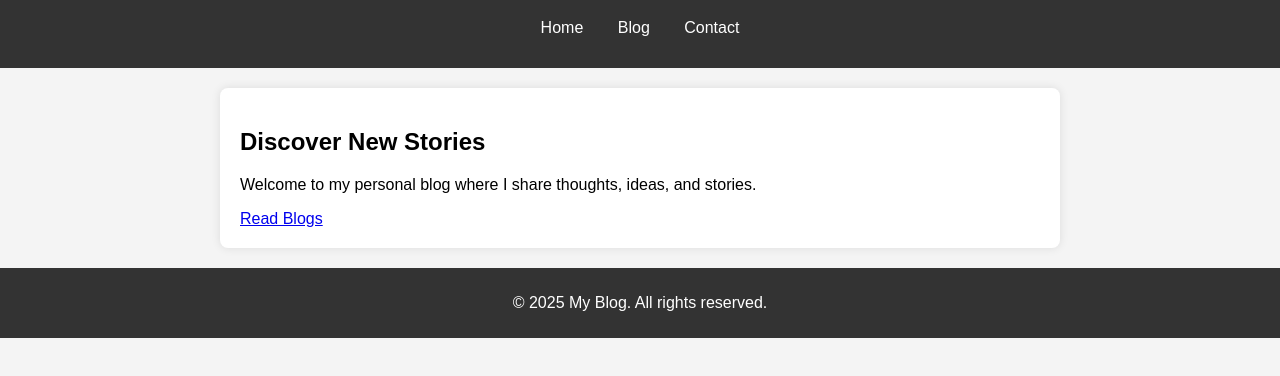
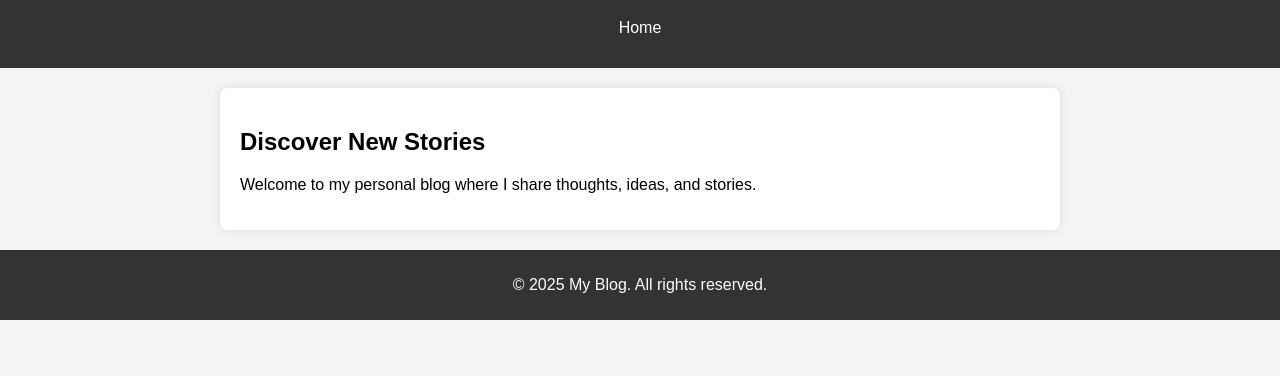
Before and after one commit to Shafatr66/Blogging-Website, a website: page src/index.html in a window 1280 px wide. Shown: the part 76-452 px from the top of the page. Drawn offline with Linux system fonts and the light colour scheme.

Commit message:
lint comment

```diff
--- a/src/index.html
+++ b/src/index.html
@@ -12,8 +12,9 @@
         <nav>
             <ul>
                 <li><a href="home.html">Home</a></li>
-                <li><a href="blog.html">Blog</a></li>
-                <li><a href="contact.html">Contact</a></li>
+
+                <!-- <li><a href="blog.html">Blog</a></li>
+                <li><a href="contact.html">Contact</a></li> -->
             </ul>
         </nav>
     </header>
@@ -21,7 +22,7 @@
     <main>
         <h2>Discover New Stories</h2>
         <p>Welcome to my personal blog where I share thoughts, ideas, and stories.</p>
-        <a href="blog.html" class="btn">Read Blogs</a>
+        <!-- <a href="blog.html" class="btn">Read Blogs</a> -->
     </main>
 
     <footer>
```
